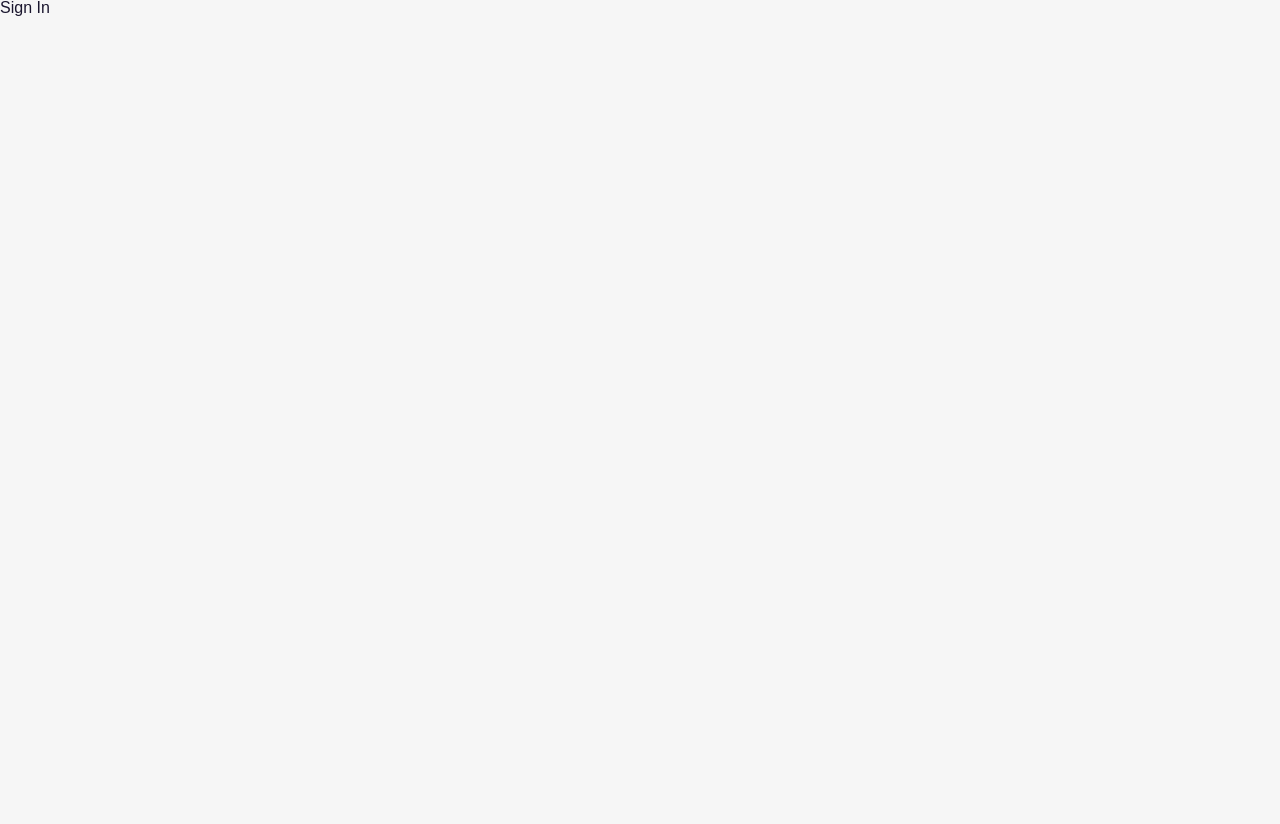
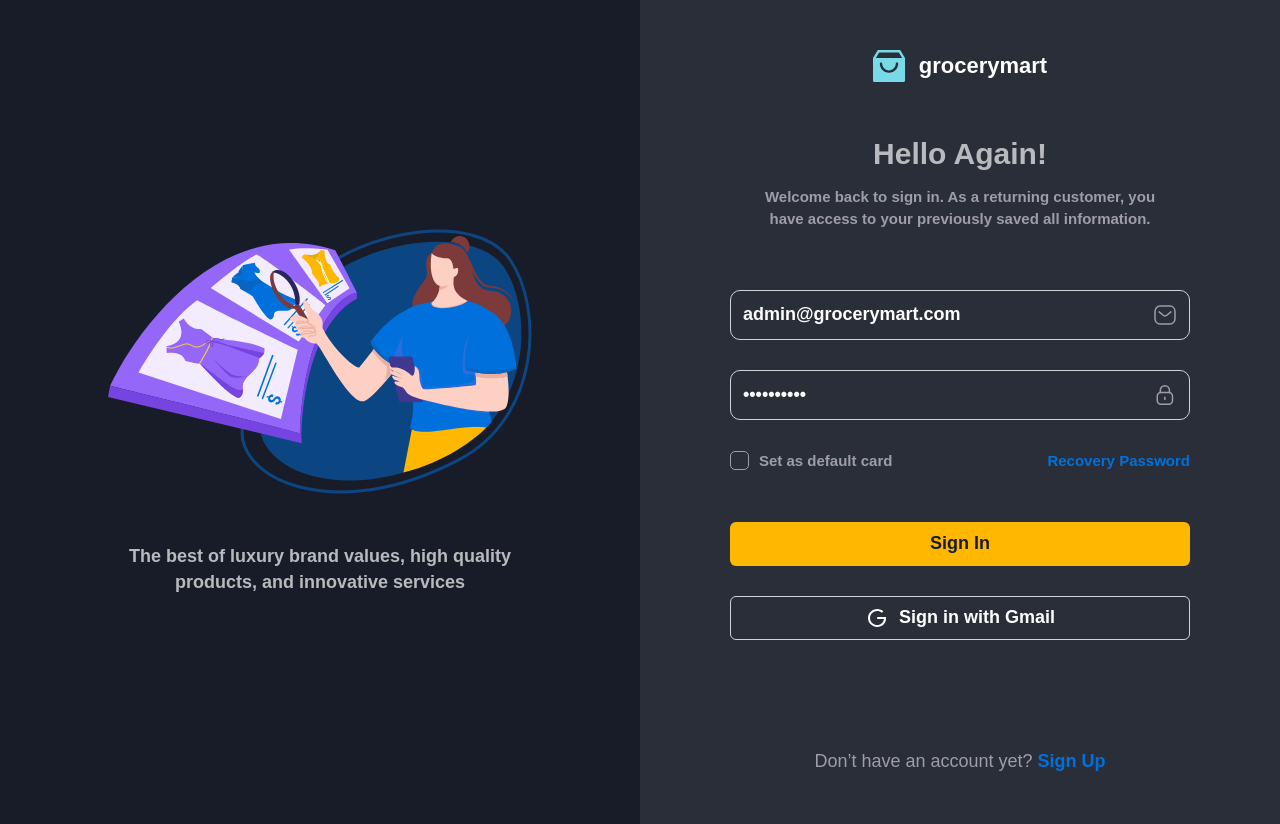
Before and after one commit to hungnguyen22140068/project-final, a website: page sign-in.html in a window 1280 px wide. Before the commit the page ends 800 px from the top, so only its background shows below. Drawn offline with Linux system fonts and the light colour scheme.

Commit message:
Làm trang Sign In và Dark theme

```diff
--- a/scss/components/_forms.scss
+++ b/scss/components/_forms.scss
@@ -8,6 +8,10 @@
 
   &__group {
     margin-top: 30px;
+
+    @include abstracts.screen(md) {
+      margin-top: 20px;
+    }
 
     &--inline {
       display: flex;
@@ -60,7 +64,7 @@
     }
 
     &::placeholder {
-      color: #d2d1d6;
+      color: var(--form-placeholder-color);
     }
 
     @include abstracts.screen(md) {
--- a/scss/pages/_auth.scss
+++ b/scss/pages/_auth.scss
@@ -21,6 +21,7 @@
     align-items: center;
     justify-content: center;
     gap: 50px;
+    background: var(--auth-intro-bg);
 
     &-logo,
     &-next {
@@ -51,6 +52,7 @@
       font-size: 1.8rem;
       font-weight: 600;
       line-height: 144.444%;
+      color: var(--auth-intro-text-color);
 
       @include abstracts.screen(md) {
         font-size: 1.5rem;
@@ -81,6 +83,10 @@
       width: min(460px, 100%);
       margin: 0 auto;
       padding: 50px 0;
+
+      @include abstracts.screen(md) {
+        padding: 32px 0;
+      }
     }
   }
 
@@ -89,15 +95,17 @@
     font-size: 3rem;
     font-weight: 600;
     line-height: 146.667%;
+    color: var(--auth-heading-color);
 
     @include abstracts.screen(md) {
+      margin-top: 40px;
       font-size: 2.2rem;
     }
   }
 
   &__desc {
     margin-top: 10px;
-    padding: 0 30px;
+    padding: 0 20px;
     font-size: 1.5rem;
     font-weight: 600;
     line-height: 146.667%;
@@ -133,6 +141,11 @@
     flex-direction: column;
     gap: 30px;
     margin-top: 50px;
+
+    @include abstracts.screen(md) {
+      margin-top: 40px;
+      gap: 20px;
+    }
   }
 
   &__btn {
@@ -147,6 +160,7 @@
     color: #9e9da8;
 
     @include abstracts.screen(md) {
+      margin-top: 40px;
       font-size: 1.6rem;
     }
 
--- a/scss/theme/_dark.scss
+++ b/scss/theme/_dark.scss
@@ -54,4 +54,13 @@
   --filter-form-shadow: rgba(0, 0, 0, 0.4);
   --filter-form-tag-bg: #171c28;
   --filter-form-arrow: var(--dropdown-arrow-color);
+
+  // Auth
+  --auth-intro-bg: #171c28;
+  --auth-content-bg: #292e39;
+  --auth-intro-text-color: #b9babe;
+  --auth-heading-color: #b9babe;
+
+  // Forms
+  --form-placeholder-color: #b9babe;
 }
--- a/scss/theme/_light.scss
+++ b/scss/theme/_light.scss
@@ -57,4 +57,10 @@
 
   // Auth
   --auth-content-bg: #fff;
+  @include abstracts.screen(md) {
+    --auth-intro-bg: #fff;
+  }
+
+  // Forms
+  --form-placeholder-color: #d2d1d6;
 }
--- a/sign-in.html
+++ b/sign-in.html
@@ -1,5 +1,5 @@
 <!DOCTYPE html>
-<html lang="en">
+<html lang="en" class="dark">
   <head>
     <meta charset="UTF-8" />
     <meta name="viewport" content="width=device-width, initial-scale=1.0" />
@@ -25,8 +25,85 @@
   </head>
   <body>
     <!-- Main -->
-    <main>
-      <h1>Sign In</h1>
+    <main class="auth">
+      <!-- Auth intro -->
+      <div class="auth__intro d-md-none">
+        <img src="./assets/imgs/auth/intro.svg" alt="" class="auth__intro-img" />
+        <p class="auth__intro-text">The best of luxury brand values, high quality products, and innovative services</p>
+      </div>
+
+      <!-- Auth content -->
+      <div class="auth__content">
+        <div class="auth__content-inner">
+          <!-- Logo -->
+          <a href="./index.html" class="logo">
+            <img class="logo__img" src="./assets/icons/logo.svg" alt="Grocery Mart" />
+            <h2 class="logo__title">grocerymart</h2>
+          </a>
+          <h1 class="auth__heading">Hello Again!</h1>
+          <p class="auth__desc">
+            Welcome back to sign in. As a returning customer, you have access to your previously saved all information.
+          </p>
+          <form action="./index-logined.html" class="form auth__form">
+            <div class="form__group">
+              <div class="form__text-input">
+                <input
+                  type="email"
+                  name=""
+                  id=""
+                  placeholder="Email"
+                  class="form__input"
+                  required
+                  value="admin@grocerymart.com"
+                />
+                <img src="./assets/icons/message.svg" alt="" class="form__input-icon" />
+                <img src="./assets/icons/form-errol.svg" alt="" class="form__input-icon-errol" />
+              </div>
+              <p class="form__errol">Email chưa đúng định dạng</p>
+            </div>
+            <div class="form__group">
+              <div class="form__text-input">
+                <input
+                  type="password"
+                  name=""
+                  id=""
+                  placeholder="Password"
+                  class="form__input"
+                  required
+                  minlength="6"
+                  value="1111111111"
+                />
+                <img src="./assets/icons/lock.svg" alt="" class="form__input-icon" />
+                <img src="./assets/icons/form-errol.svg" alt="" class="form__input-icon-errol" />
+              </div>
+              <p class="form__errol">Mật khẩu ít nhất 6 kí tự</p>
+            </div>
+
+            <div class="form__group form__group--inline">
+              <label class="form__checkbox">
+                <input type="checkbox" name="" id="" class="form__checkbox-input d-none" />
+                <span class="form__checkbox-label">Set as default card</span>
+              </label>
+              <a href="#!" class="auth__link form__pull-right">Recovery Password</a>
+            </div>
+            <div class="form__group auth__btn-group">
+              <button class="btn btn--primary auth__btn form__submit-btn">Sign In</button>
+              <button class="btn btn--outline auth__btn btn--no-margin">
+                <img src="./assets/icons/google.svg" alt="" class="icon btn__icon" />
+                Sign in with Gmail
+              </button>
+            </div>
+          </form>
+
+          <p class="auth__text">
+            Don’t have an account yet?
+            <a href="./sign-up.html" class="auth__link auth__text-link">Sign Up</a>
+          </p>
+        </div>
+      </div>
     </main>
+    <script>
+      window.dispatchEvent(new Event("template-loaded"));
+    </script>
   </body>
 </html>
```
Also changed, not shown: sign-up.html (+15 -5 lines), assets/css/main.css, 1 other file.
